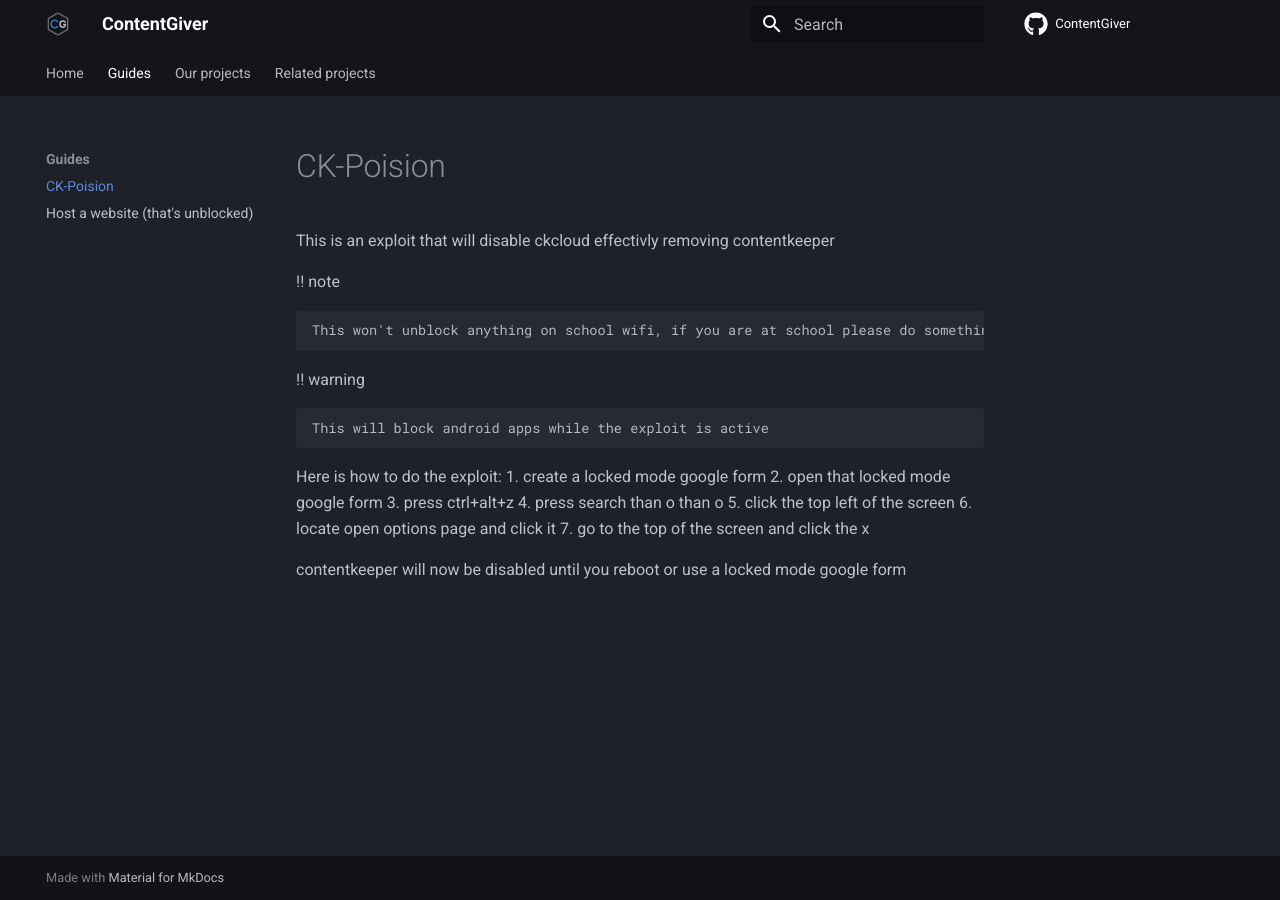
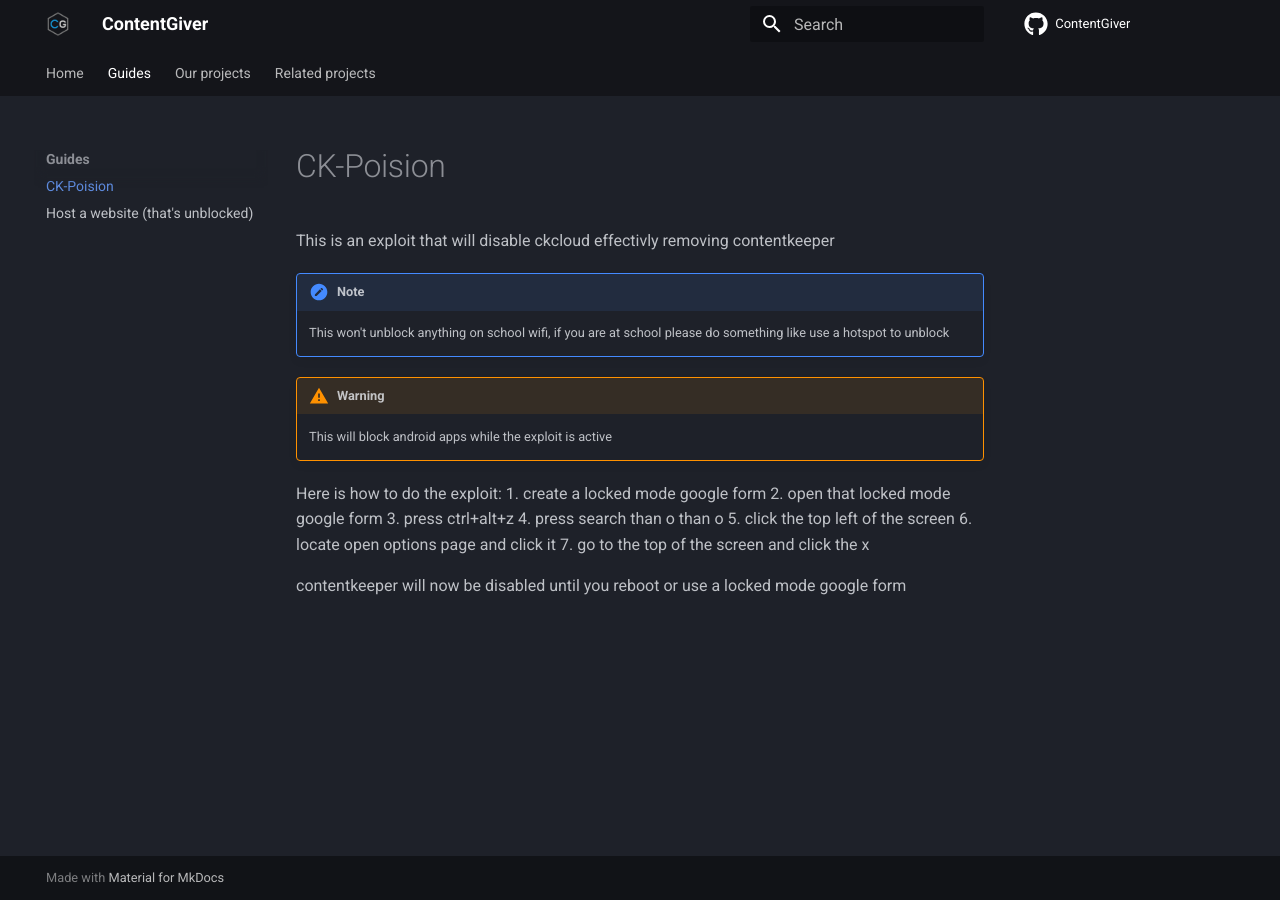
Before and after one commit to Contentgiver/ContentGiver.github.io, an MkDocs documentation site: the page built from docs/guides/ck-poision.md, in a window 1280 px wide. Built offline with MkDocs 1.6.1 and Material for MkDocs 9.7.7, drawn with Linux system fonts in a browser that asks for light colours.

```diff
--- a/docs/guides/ck-poision.md
+++ b/docs/guides/ck-poision.md
@@ -1,11 +1,11 @@
 # CK-Poision
 This is an exploit that will disable ckcloud effectivly removing contentkeeper
 
-!! note
+!!! note
 
     This won't unblock anything on school wifi, if you are at school please do something like use a hotspot to unblock
 
-!! warning
+!!! warning
 
     This will block android apps while the exploit is active
 
```
